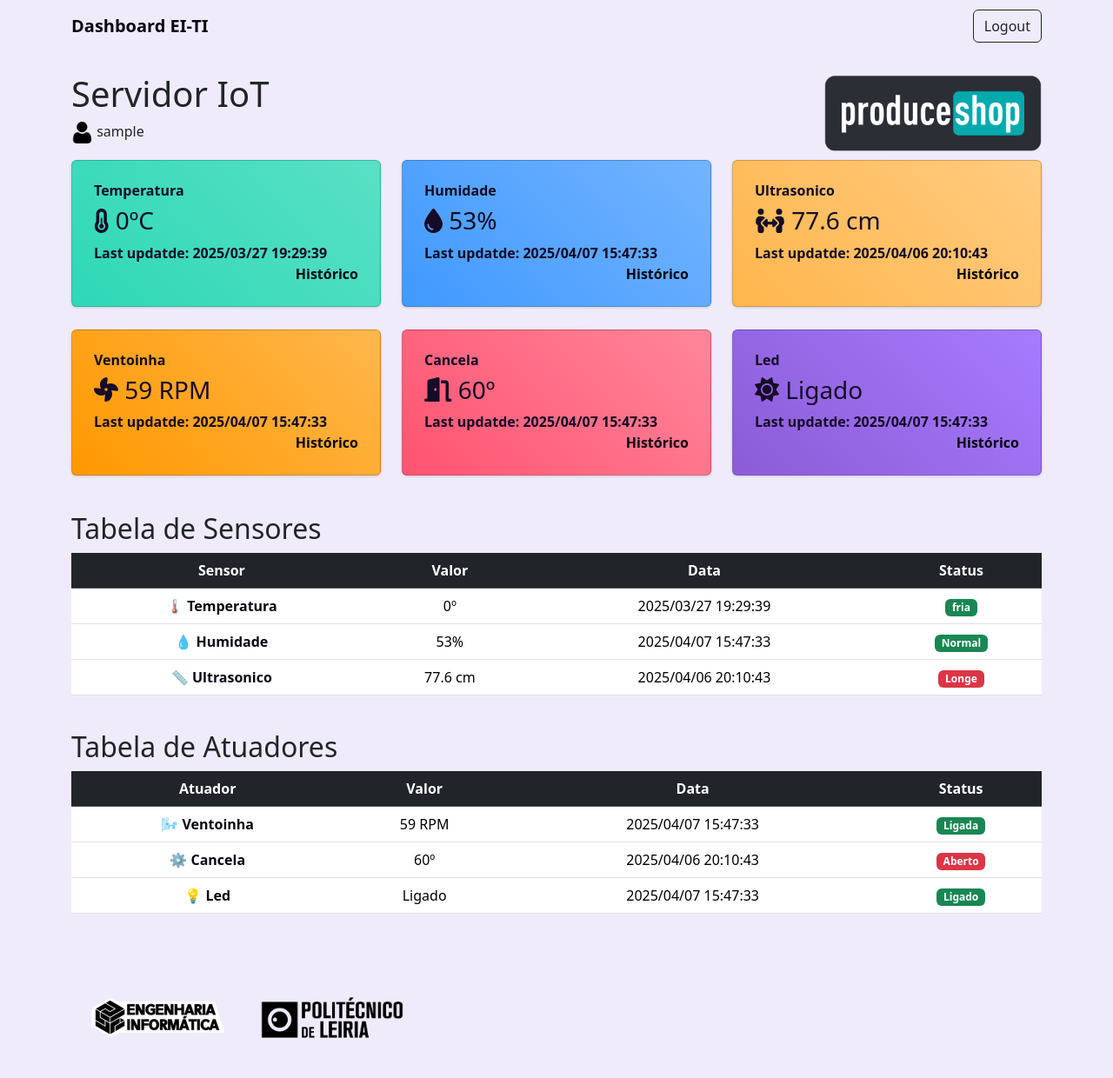
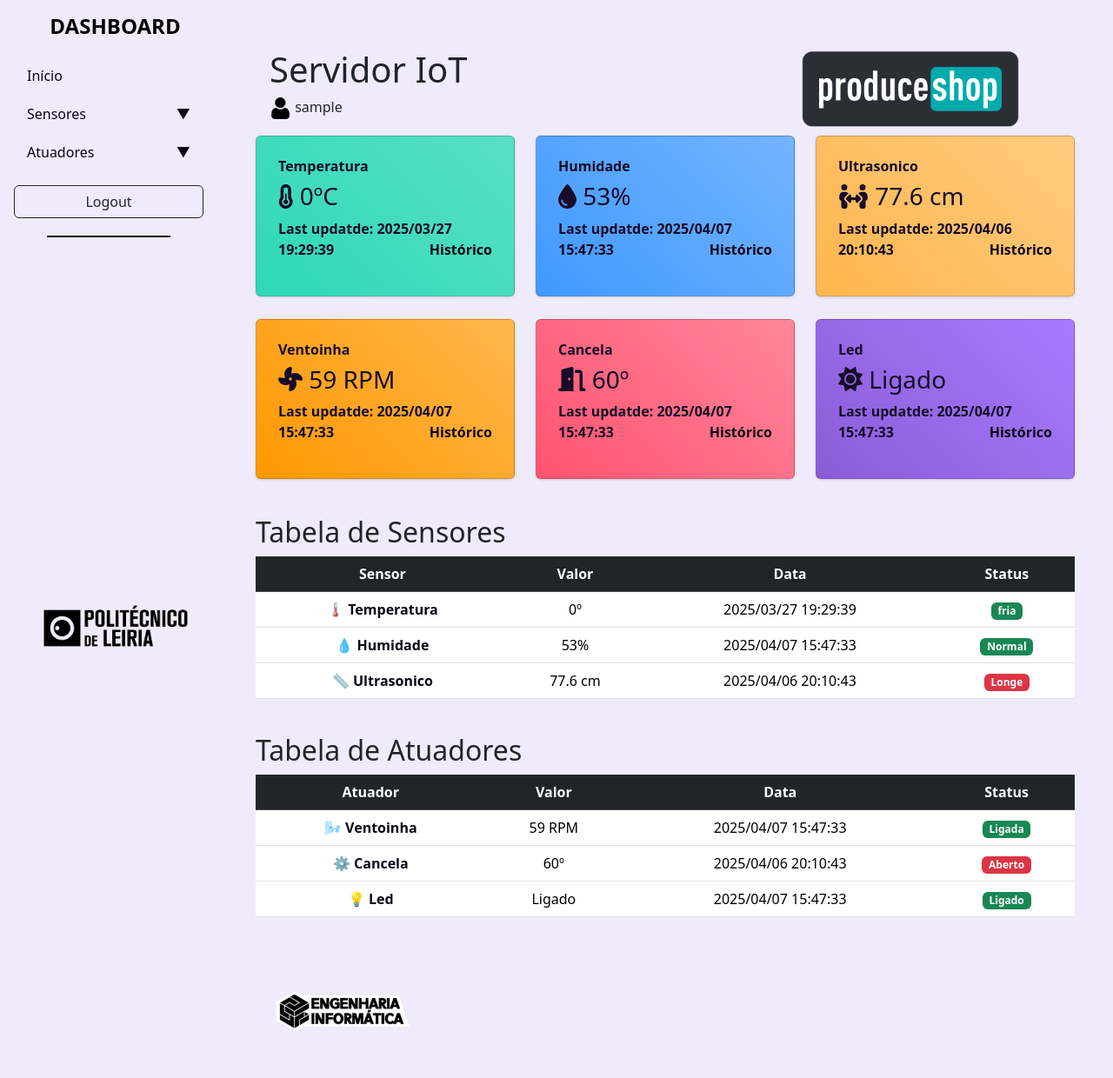
Before and after one commit to DuarteLacerda/ti25, a PHP site: page /dashboard.php in a window 1280 px wide. Shown: the whole page at 87% size. Before the commit the page ends 1194 px from the top, so only its background shows below. Run offline with PHP 8.4, Linux system fonts and the light colour scheme; the visitor is signed in with stand-in values (Sample User, id 1).

Commit message:
After 08/04/25

```diff
--- a/ti/add-ons/footer.php
+++ b/ti/add-ons/footer.php
@@ -1,10 +1,5 @@
 <footer class="d-flex justify-content-between align-items-center text-dark mt-5 py-3" id="footer">
-    <div class="d-flex justify-content-between align-items-center">
-        <div class="text-center">
-            <a href="https://www.ipleiria.pt/curso/licenciatura-em-engenharia-informatica/" target="_blank"><img src="assets/imagens/ei.png" alt="Duarte Lacerda" class="img-fluid" width="200"></a>
-        </div>
-        <div class="text-center">
-            <a href="https://www.ipleiria.pt/curso/licenciatura-em-engenharia-informatica/" target="_blank"><img src="assets/imagens/estg.png" alt="ESTG" width="200"></a>
-        </div>
+    <div class="text-center">
+        <a href="https://www.ipleiria.pt/curso/licenciatura-em-engenharia-informatica/" target="_blank"><img src="assets/imagens/ei.png" alt="Duarte Lacerda" class="img-fluid" width="200"></a>
     </div>
 </footer>
--- a/ti/add-ons/nav.php
+++ b/ti/add-ons/nav.php
@@ -1,8 +1,53 @@
-<nav class="navbar navbar-expand-lg navbar-light bg-light d-flex justify-content-between" id="navbar">
-    <a class="navbar-brand fw-bold" href="dashboard.php">Dashboard EI-TI</a>
-    <div class="d-flex align-items-center">
-        <form action="auth/logout.php" method="get">
-            <button class="btn btn-outline-dark">Logout</button>
-        </form>
+<button class="btn btn-outline-dark d-md-none" id="sidebarToggle">☰</button>
+
+<nav id="sidebar" class="bg-light">
+    <div class="p-3">
+        <h4>Dashboard</h4>
+        <ul class="nav flex-column">
+
+            <li class="nav-item">
+                <a class="nav-link" href="dashboard.php">Início</a>
+            </li>
+
+            <!-- Gaveta Sensores -->
+            <li class="nav-item">
+                <a class="nav-link d-flex justify-content-between align-items-center" data-bs-toggle="collapse" href="#sensoresCollapse" role="button" aria-expanded="false" aria-controls="sensoresCollapse">
+                    Sensores <span class="icon-collapse">▼</span>
+                </a>
+                <div class="collapse ps-3" id="sensoresCollapse">
+                    <ul class="nav flex-column">
+                        <li class="nav-item"><a class="nav-link" href="history.php?nome=temperatura&nometxt">Temperatura</a></li>
+                        <li class="nav-item"><a class="nav-link" href="history.php?nome=humidade&nometxt">Humidade</a></li>
+                        <li class="nav-item"><a class="nav-link" href="history.php?nome=ultrasonico&nometxt">Ultrasonico</a></li>
+                    </ul>
+                </div>
+            </li>
+
+            <!-- Gaveta Atuadores -->
+            <li class="nav-item">
+                <a class="nav-link d-flex justify-content-between align-items-center" data-bs-toggle="collapse" href="#atuadoresCollapse" role="button" aria-expanded="false" aria-controls="atuadoresCollapse">
+                    Atuadores <span class="icon-collapse">▼</span>
+                </a>
+                <div class="collapse ps-3" id="atuadoresCollapse">
+                    <ul class="nav flex-column">
+                        <li class="nav-item"><a class="nav-link" href="history.php?nome=ventoinha&nometxt">Ventoinha</a></li>
+                        <li class="nav-item"><a class="nav-link" href="history.php?nome=servo&nometxt">Cancela</a></li>
+                        <li class="nav-item"><a class="nav-link" href="history.php?nome=led&nometxt">LED</a></li>
+                    </ul>
+                </div>
+            </li>
+
+
+            <!-- Logout -->
+            <li class="nav-item mt-3">
+                <form action="auth/logout.php" method="get">
+                    <button class="btn btn-outline-dark w-100">Logout</button>
+                </form>
+            </li>
+        </ul>
+        <div class="hr"></div>
+        <div class="nav-img">
+            <a href="https://www.ipleiria.pt/curso/licenciatura-em-engenharia-informatica/" target="_blank"><img src="assets/imagens/estg.png" alt="Logo" class="img-fluid"></a>
+        </div>
     </div>
 </nav>
--- a/ti/assets/dashboard.css
+++ b/ti/assets/dashboard.css
@@ -38,6 +38,7 @@
     margin-bottom: 10px;
     -webkit-transition: all 0.3s ease-in-out;
     transition: all 0.3s ease-in-out;
+    z-index: 10;
 }
 
 .card .card-header {
--- a/ti/assets/script.js
+++ b/ti/assets/script.js
@@ -0,0 +1,31 @@
+const toggleButton = document.getElementById("sidebarToggle");
+const sidebar = document.getElementById("sidebar");
+const toggles = document.querySelectorAll('[data-bs-toggle="collapse"]');
+const sidebarToggle = document.getElementById("sidebarToggle");
+
+toggleButton.addEventListener("click", () => {
+  sidebar.classList.toggle("show");
+});
+
+// Gira os ícones nas gavetas
+toggles.forEach((toggle) => {
+  const targetId = toggle.getAttribute("href");
+  const collapseEl = document.querySelector(targetId);
+  const icon = toggle.querySelector(".icon-collapse");
+
+  if (collapseEl && icon) {
+    collapseEl.addEventListener("show.bs.collapse", () =>
+      icon.classList.add("rotate")
+    );
+    collapseEl.addEventListener("hide.bs.collapse", () =>
+      icon.classList.remove("rotate")
+    );
+  }
+});
+
+// Sidebar toggle mobile
+if (sidebarToggle) {
+  sidebarToggle.addEventListener("click", () => {
+    sidebar.classList.toggle("active");
+  });
+}
--- a/ti/assets/style.css
+++ b/ti/assets/style.css
@@ -64,26 +64,72 @@
     font-family: 'Roboto', sans-serif;
     scroll-behavior: smooth;
     /* Faz com que a rolagem da página seja suave */
+    overflow-x: hidden;
 }
 
-#navbar {
+#sidebar {
+    height: 100vh;
+    width: 250px;
+    position: fixed;
+    top: 0;
+    left: 0;
+    overflow-y: auto;
+    background-color: var(--background-50) !important;
+    border: 0;
     display: flex;
+    flex-direction: column;
     justify-content: space-between;
-    align-items: center;
-    padding: 10px 0 10px 0;
-    background-color: transparent !important;
-    position: static;
-    /* Mantém a barra de navegação fixa no topo */
-    top: 0;
-    width: 100%;
-    z-index: 1;
 }
 
-.container {
-    width: 100%;
-    margin: 0 auto;
-    padding: 0;
-    /* Adiciona espaçamento interno ao container */
+#sidebar h4 {
+    padding: 0 0 20px 20px;
+    text-align: center;
+    margin: 0 5px 0 0;
+    font-weight: 700;
+    color: #000000;
+    text-transform: uppercase;
+}
+
+#sidebar .nav-link {
+    padding: 10px 15px;
+    color: #333;
+    transition: background-color 0.2s;
+}
+
+#sidebar .nav-link:hover {
+    background-color: #e2e6ea;
+    border-radius: 5px;
+}
+
+#sidebar .icon-collapse {
+    transition: transform 0.3s ease;
+}
+
+#sidebar .icon-collapse.rotate {
+    transform: rotate(180deg);
+}
+
+#sidebar .nav-img {
+    padding: 15px;
+    text-align: center;
+    position: absolute;
+    bottom: 25px;
+}
+
+#content {
+    margin-left: 250px;
+    padding: 2rem;
+    transition: all 0.3s;
+}
+
+.hr {
+    max-width: 65%;
+    margin: 0 auto 0 auto;
+    border: 0;
+    height: 2px;
+    background-color: black;
+    border-radius: 5px;
+    margin-top: 20px;
 }
 
 a {
@@ -106,3 +152,30 @@
     /* Mantém o rodapé fixo no fundo da página */
     bottom: 0;
 }
+
+@media (max-width: 768px) {
+    #sidebar {
+        transform: translateX(-100%);
+        transition: transform 0.3s ease;
+        z-index: 1050;
+    }
+
+    #sidebar.active {
+        transform: translateX(0);
+    }
+
+    #sidebarToggle {
+        position: fixed;
+        top: 10px;
+        left: 10px;
+        z-index: 1100;
+    }
+
+    #sidebar.show {
+        margin-left: 0;
+    }
+
+    #content {
+        margin-left: 0;
+    }
+}
--- a/ti/dashboard.php
+++ b/ti/dashboard.php
@@ -47,16 +47,16 @@
 </head>
 
 <body>
-    <div class="container">
+    <div id="content">
+        <div class="container-fluid">
             <?php include("add-ons/nav.php"); ?>
             <div class="row mt-4">
-            <div id="title-header" class="col-md-6">
+                <div id="title-header" class="col-md-5 ms-3">
                     <h1>Servidor IoT</h1>
                     <h6 class="user-logo" id="user-name"><img src="assets/imagens/user.png" alt="Fotografia do utilizador" width="25"> <?php echo $_SESSION['username'] ?></h6>
                 </div>
                 <div id="logo-header" class="col-md-6">
-                <a href="https://www.ipleiria.pt/estg" target="_blank"><img class="estg" src="assets/imagens/ProduceShop.png"
-                        alt="Politécnico de Leiria"></a>
+                    <img class="estg" src="assets/imagens/ProduceShop.png" alt="Politécnico de Leiria">
                 </div>
             </div>
             <div class="row mt-2 mb-2">
@@ -268,6 +268,7 @@
             </div>
             <?php include("add-ons/footer.php"); ?>
         </div>
+    </div>
     <script src="https://cdnjs.cloudflare.com/ajax/libs/font-awesome/6.7.2/js/all.min.js" defer></script>
     <script src="https://cdn.jsdelivr.net/npm/bootstrap@5.3.3/dist/js/bootstrap.bundle.min.js" defer></script>
     <script src="assets/script.js" defer></script>
--- a/ti/history.php
+++ b/ti/history.php
@@ -59,7 +59,8 @@
 </head>
 
 <body>
-    <div class="container">
+    <div id="content">
+        <div class="container-fluid">
             <?php include("add-ons/nav.php"); ?>
             <h2 class="mt-5 mb-4">Histórico de <?php echo ucfirst($nome); ?></h2>
             <div class="row mt-4">
@@ -180,6 +181,7 @@
             </div>
             <?php include("add-ons/footer.php"); ?>
         </div>
+    </div>
     <script src="https://cdn.jsdelivr.net/npm/bootstrap@5.3.2/dist/js/bootstrap.min.js"></script>
 </body>
 
```
Lines whose indentation alone changed are shown as unchanged.
